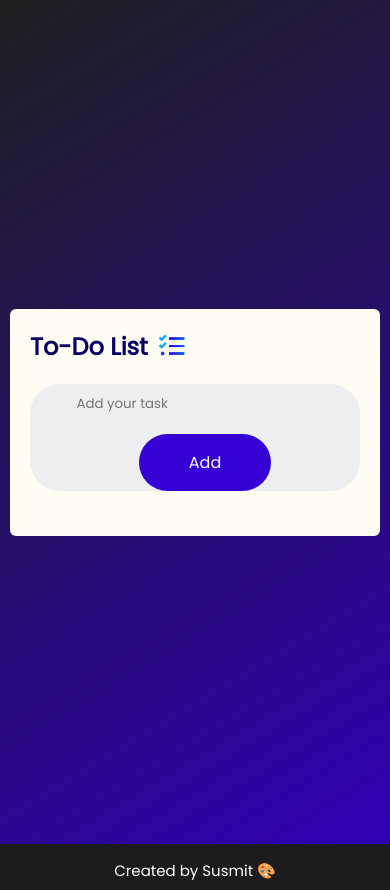
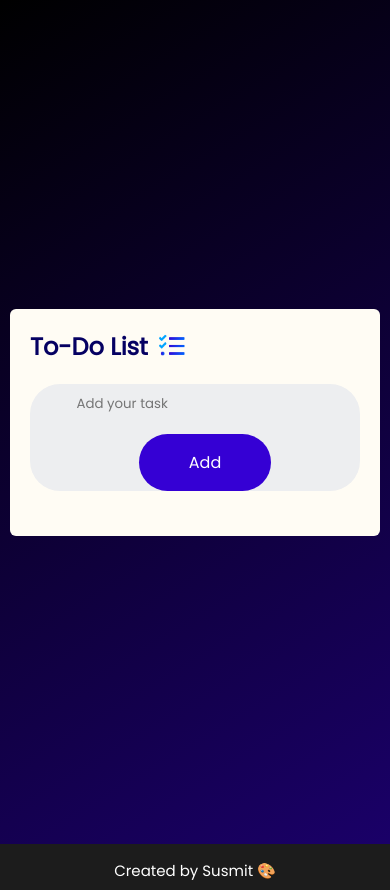
Before and after one commit to susmitkalyan/Simple-To-Do-List, a plain HTML site: page index.html in a window 390 px wide. Shown: the top 890 px of the page. Drawn offline with Linux system fonts and the light colour scheme.

Commit message:
v1.7.1 - UI Changes and Optimization for Mobile Displays

```diff
--- a/style.css
+++ b/style.css
@@ -19,7 +19,7 @@ body, html {
     align-items: center;
     justify-content: center;
     min-height: 100vh;
-    background: linear-gradient(149deg, #1f1f1f, #2d00b2);
+    background: linear-gradient(149deg, #000000, #1a0068);
     padding: 10px;
     margin: 0;
 }
```
